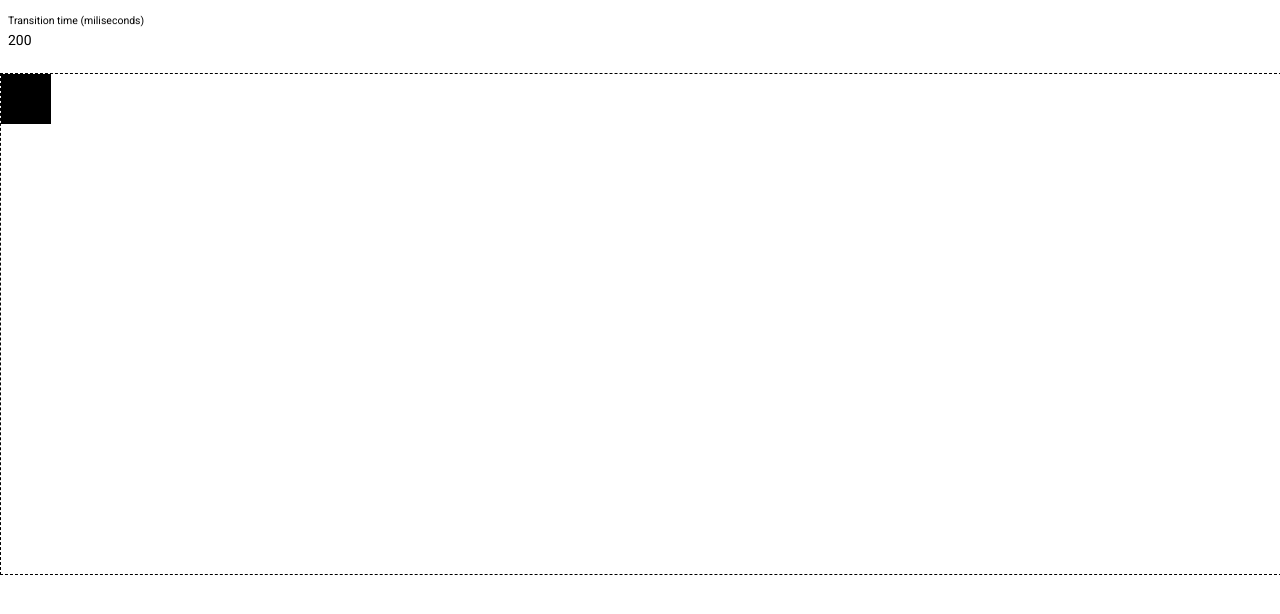
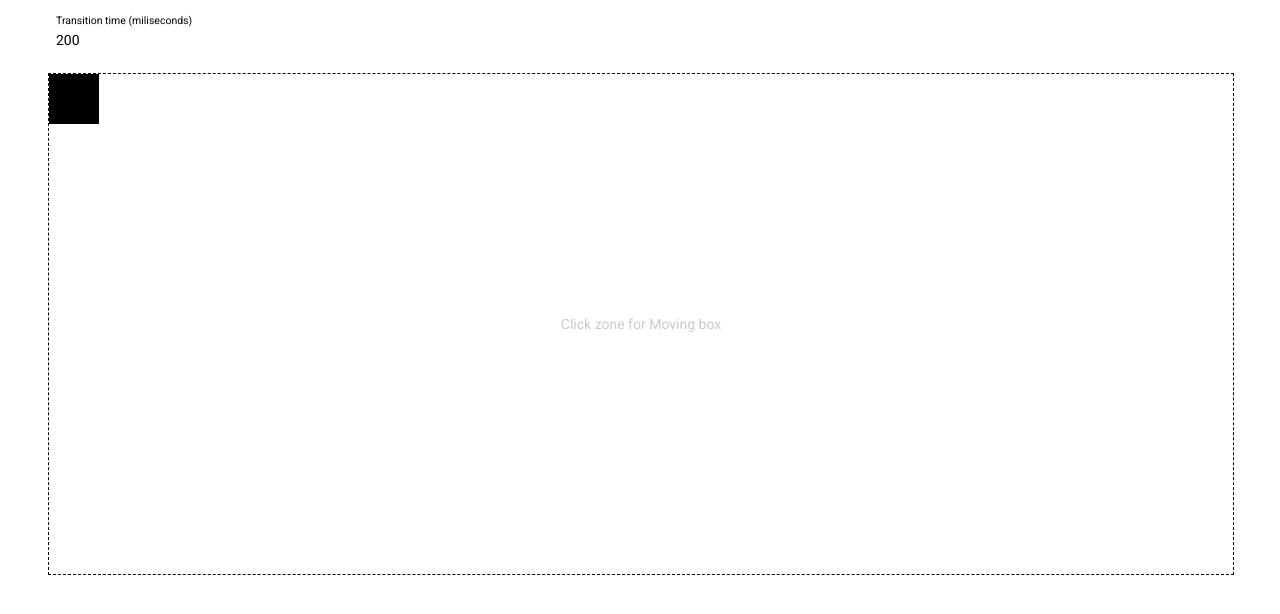
Before and after one commit to nthung2411/moving-square, an Angular app: page / in a window 1280 px wide. Shown: the top 614 px of the page. Built offline with nearby package versions, Linux system fonts and the light colour scheme.

Commit message:
adapt style for screen sizes

```diff
--- a/src/app/app-routing.module.ts
+++ b/src/app/app-routing.module.ts
@@ -1,6 +1,8 @@
 import { NgModule } from '@angular/core';
-import { Routes, RouterModule } from '@angular/router';
-import { HomeComponent } from './home/home.component';
+import {
+  Routes,
+  RouterModule
+} from '@angular/router';
 
 const routes: Routes = [
   {
--- a/src/app/home/home.component.html
+++ b/src/app/home/home.component.html
@@ -1,3 +1,4 @@
+<div class="home-content">
   <div class="input-zone">
     <form class="example-form">
       <mat-form-field floatLabel="always"
@@ -14,4 +15,6 @@
     (click)="moveBoxToHere($event)">
     <div class="the-box"
       #theBox></div>
+    <span class="placeholder">Click zone for Moving box</span>
   </div>
+</div>
--- a/src/app/home/home.component.scss
+++ b/src/app/home/home.component.scss
@@ -1,3 +1,5 @@
+.home-content {
+
   .input-zone {
     min-width: 300px;
     max-width: 500px;
@@ -20,10 +22,12 @@
 
   .animation-zone {
     width: 100%;
-  height: 500px;
-  min-height: 300px;
     border: 1px dashed #000000;
     position: relative;
+
+    display: flex;
+    align-items: center;
+    justify-content: center;
 
     .the-box {
       width: 50px;
@@ -31,4 +35,64 @@
       background: #000000;
       position: absolute;
     }
+
+    .placeholder {
+      color: #ccc9c9;
     }
+  }
+}
+
+/* Extra small devices (phones, 600px and down) */
+@media only screen and (max-width: 600px) {
+  .home-content {
+    margin: 8px;
+
+    .animation-zone {
+      height: 320px;
+    }
+  }
+}
+
+/* Small devices (portrait tablets and large phones, 600px and up) */
+@media only screen and (min-width: 600px) {
+  .home-content {
+    margin: 0 16px;
+
+    .animation-zone {
+      height: 320px;
+    }
+  }
+}
+
+/* Medium devices (landscape tablets, 768px and up) */
+@media only screen and (min-width: 768px) {
+  .home-content {
+    margin: 0 16px;
+
+    .animation-zone {
+      height: 500px;
+    }
+  }
+}
+
+/* Large devices (laptops/desktops, 992px and up) */
+@media only screen and (min-width: 992px) {
+  .home-content {
+    margin: 0 48px;
+
+    .animation-zone {
+      height: 500px;
+    }
+  }
+}
+
+/* Extra large devices (large laptops and desktops, 1200px and up) */
+@media only screen and (min-width: 1200px) {
+  .home-content {
+    margin: 0 48px;
+
+    .animation-zone {
+      height: 500px;
+    }
+  }
+}
--- a/src/app/home/home.component.ts
+++ b/src/app/home/home.component.ts
@@ -4,7 +4,6 @@ import {
   ElementRef,
   ViewChild
 } from '@angular/core';
-
 @Component({
   selector: 'app-home',
   templateUrl: './home.component.html',
@@ -24,7 +23,7 @@ export class HomeComponent implements AfterViewInit {
 
   public moveBoxToHere(event: any) {
     const transitionParams = {
-      x: event.x,
+      x: event.x - 50,
       y: event.y - 72
     }
     this.doMoveBoxAnimation(transitionParams);
```
Lines whose indentation alone changed are shown as unchanged.
